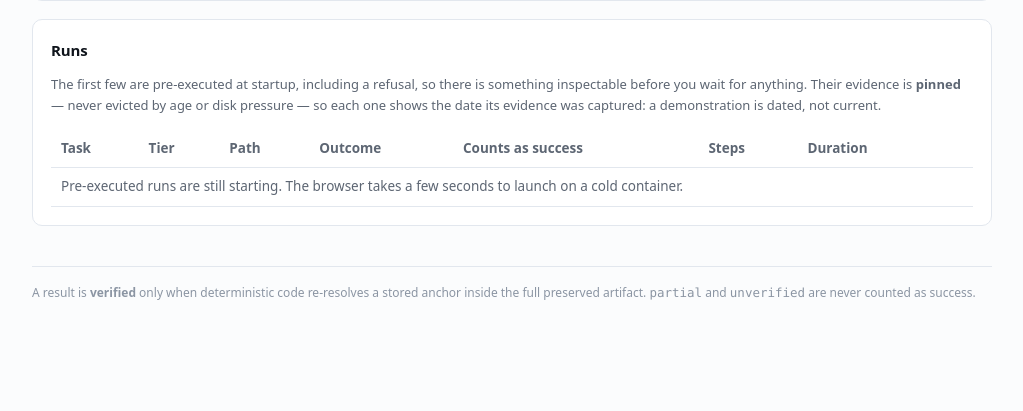
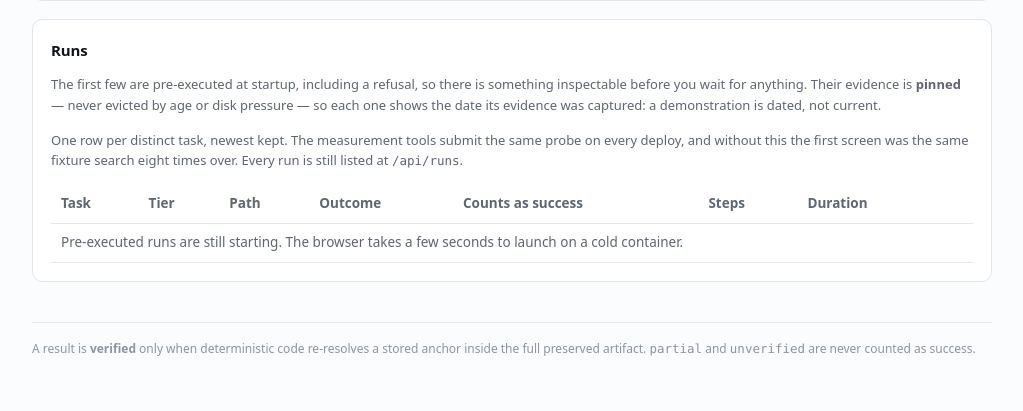
Before and after one commit to didwdidw/whaleforce_coding_test, a FastAPI app: template app/templates/index.html in a window 1280 px wide. Shown: the part 769-1180 px from the top of the page, without its empty margins (128-1151 px from the left). Before the commit the page ends 1069 px from the top, so only its background shows below. Run offline with FastAPI, Linux system fonts and the light colour scheme; the template is opened without the code that fills it, so the values that code supplies are empty; parts of the project's set-up code (start-up, migrations or seed data) failed here and were passed over.

Commit message:
Fix the three things a grader meets first
The homepage listed the twenty most recent runs, and the measurement tools submit
the same probe on every deploy - so the first screen was one fixture search eight
times over with the pre-executed demonstrations pushed off the bottom. One row
per distinct task now, newest kept; every run is still at /api/runs.

POST /api/runs took form encoding only and answered a JSON body with a 422
validation dump. A documented entry point that rejects the obvious way of using
it is a defect whoever it inconveniences. It now takes either, and a missing task
gets a sentence rather than a schema.

prompts/ has an index (A14.15): what each log is, and where the substantive
decisions are, so the records can be read without reading two long files end to
end. The verbatim rule is unchanged - the index points into the logs, it does not
summarise them away.

```diff
--- a/app/server.py
+++ b/app/server.py
@@ -206,9 +206,28 @@ async def _seed_pre_executed() -> None:
 
 # ---- pages ---------------------------------------------------------------------
 
+def _distinct_by_task(runs: list[Run], *, limit: int) -> list[Run]:
+    """One row per distinct task, newest first, pre-executed demonstrations kept."""
+    seen: set[str] = set()
+    kept: list[Run] = []
+    for run in runs:
+        key = run.task.strip().lower()
+        if key in seen and not run.pre_executed:
+            continue
+        seen.add(key)
+        kept.append(run)
+        if len(kept) >= limit:
+            break
+    return kept
+
+
 @app.get("/", response_class=HTMLResponse)
 async def home(request: Request) -> HTMLResponse:
-    runs = state.store.recent_runs(limit=20)
+    # Deduplicated by task, newest kept. The list is what a grader sees first, and the
+    # measurement tools submit the same probe task on every deploy — so the front page had
+    # become eight identical fixture searches with the pre-executed demonstrations pushed
+    # off the bottom. Nothing is hidden: the runs are all still at /api/runs.
+    runs = _distinct_by_task(state.store.recent_runs(limit=60), limit=20)
     # A pinned demonstration never expires, so it ages instead. Showing when its evidence
     # was captured keeps a two-week-old run reading as a dated demonstration rather than as
     # a current result (A11.3).
@@ -284,7 +303,23 @@ async def support(request: Request) -> HTMLResponse:
 # ---- API -----------------------------------------------------------------------
 
 @app.post("/api/runs")
-async def submit(request: Request, task: str = Form(...)) -> Response:
+async def submit(request: Request, task: str = Form(default="")) -> Response:
+    # Form *or* JSON. The form is what the page posts; `curl -d '{"task": …}'` is what a
+    # reviewer reaches for, and it used to get a 422 with a validation dump — a documented
+    # entry point that rejects the obvious way of using it.
+    if not task:
+        try:
+            payload = await request.json()
+        except Exception:  # noqa: BLE001 - a body that is neither is answered below
+            payload = {}
+        task = str((payload or {}).get("task") or "").strip()
+    if not task:
+        return JSONResponse(
+            {"error": "no task",
+             "explanation": "Send a task, either as a form field or as JSON: "
+                            "`curl -X POST <base>/api/runs -H 'Content-Type: "
+                            "application/json' -d '{\"task\": \"…\"}'`."},
+            status_code=422)
     session_id = request.cookies.get("sid") or new_id("sess")
     tier, _ = state.executor.classify(task)
     run = Run(id=new_id("run"), task=task.strip(), tier=tier, session_id=session_id)
--- a/app/templates/index.html
+++ b/app/templates/index.html
@@ -73,6 +73,9 @@
     is something inspectable before you wait for anything. Their evidence is
     <strong>pinned</strong> — never evicted by age or disk pressure — so each one shows the
     date its evidence was captured: a demonstration is dated, not current.</p>
+  <p class="sub">One row per distinct task, newest kept. The measurement tools submit the
+    same probe on every deploy, and without this the first screen was the same fixture
+    search eight times over. Every run is still listed at <code>/api/runs</code>.</p>
   <div class="scroll">
   <table>
     <thead><tr>
```
Also changed, not shown: prompts/README.md (added).
